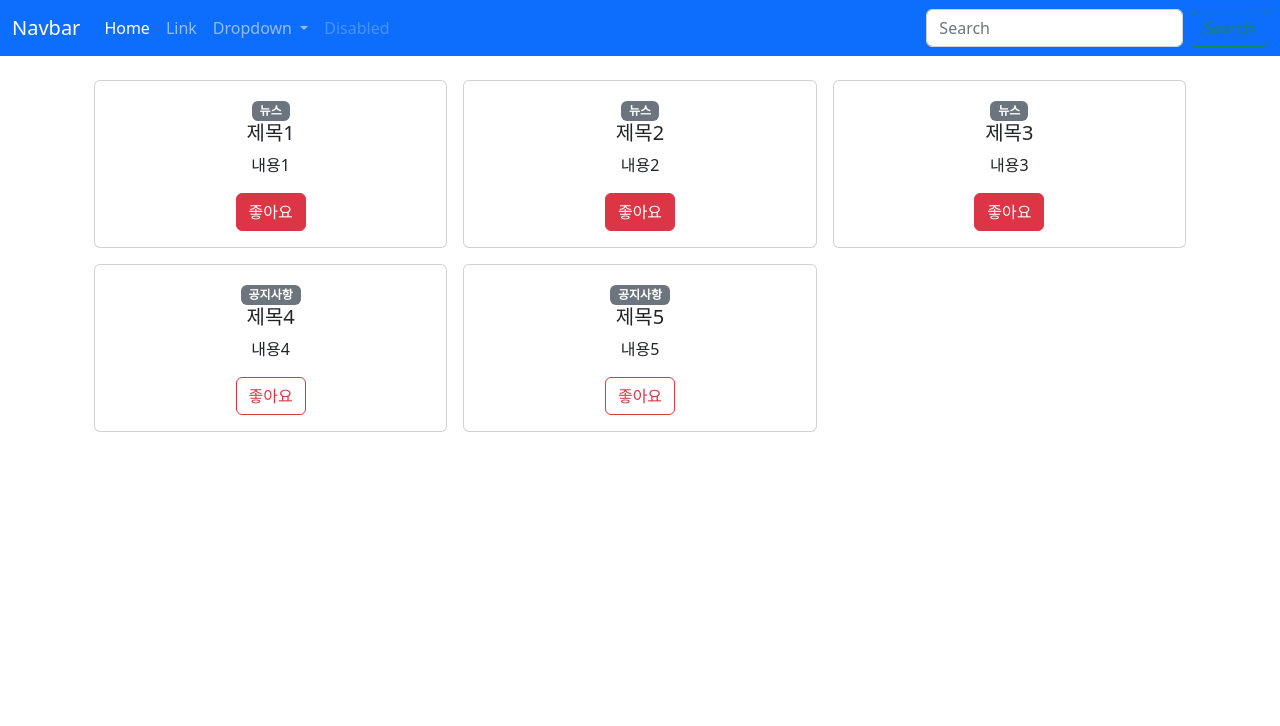
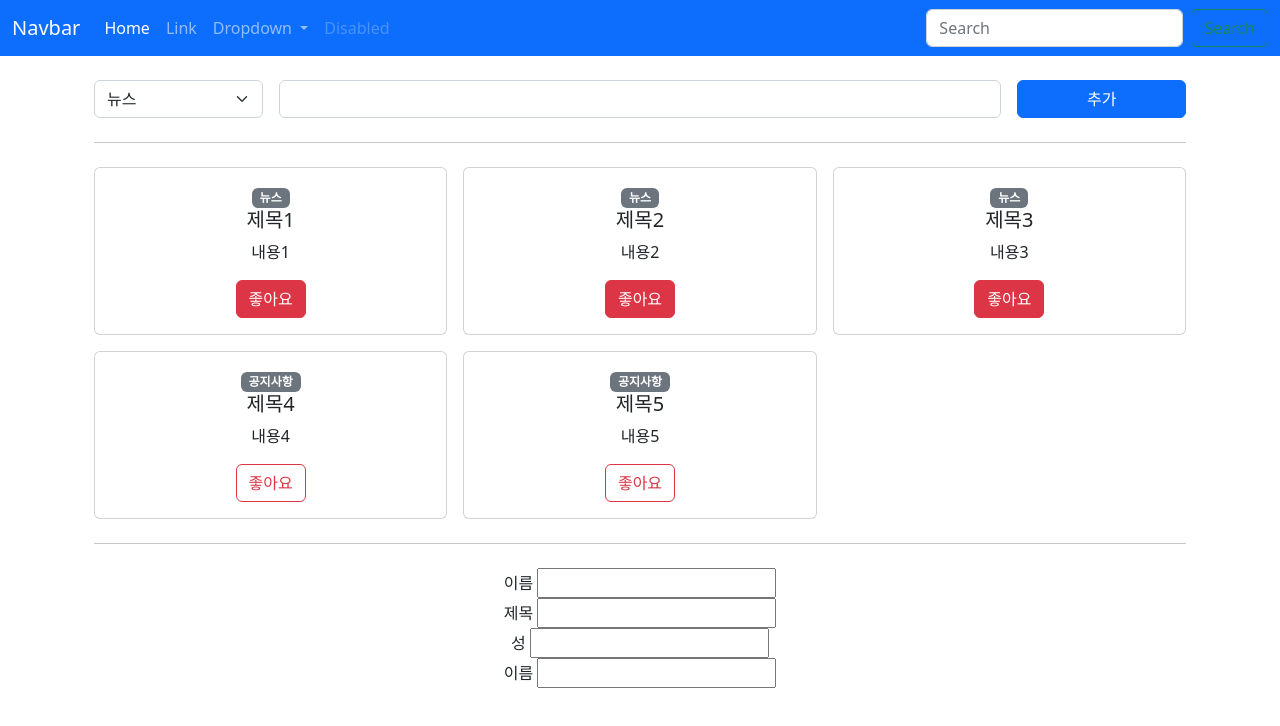
Before and after one commit to kimyezzang97/vue3-basic, a Vue app: page / in a window 1280 px wide. Shown: the top 726 px of the page. Built offline with nearby package versions, Linux system fonts and the light colour scheme.

Commit message:
event (emit)

```diff
--- a/src/components/AppCard.vue
+++ b/src/components/AppCard.vue
@@ -38,7 +38,7 @@ export default {
 		},
 		contents: {
 			type: String,
-			reauired: true,
+			//reauired: true,
 		},
 		isLike: {
 			type: Boolean,
--- /dev/null
+++ b/src/components/LabelInput.vue
@@ -0,0 +1,38 @@
+<template>
+	<div>
+		<label>
+			{{ label }}
+			<!-- <input v-model="username" type="text" /> -->
+			<input v-model="value" type="text" />
+
+			<!-- <input
+				:value="modelValue"
+				@input="event => $emit('update:modelValue', event.target.value)"
+				type="text"
+			/> -->
+		</label>
+	</div>
+</template>
+
+<script>
+import { computed } from 'vue';
+
+computed;
+export default {
+	props: ['modelValue', 'label'], // value
+	emits: ['update:modelValue'], // @input
+	setup(props, { emit }) {
+		const value = computed({
+			get() {
+				return props.modelValue;
+			},
+			set(value) {
+				emit('update:modelValue', value);
+			},
+		});
+		return { value };
+	},
+};
+</script>
+
+<style lang="scss" scoped></style>
--- /dev/null
+++ b/src/components/LabelTitle.vue
@@ -0,0 +1,31 @@
+<template>
+	<div>
+		<label>
+			{{ label }}
+			<input v-model="value" type="text" />
+		</label>
+	</div>
+</template>
+
+<script>
+import { computed } from 'vue';
+
+computed;
+export default {
+	props: ['title', 'label'], // value
+	emits: ['update:title'], // @input
+	setup(props, { emit }) {
+		const value = computed({
+			get() {
+				return props.title;
+			},
+			set(value) {
+				emit('update:title', value);
+			},
+		});
+		return { value };
+	},
+};
+</script>
+
+<style lang="scss" scoped></style>
--- /dev/null
+++ b/src/components/PostCreate.vue
@@ -0,0 +1,61 @@
+<template>
+	<div class="row g-3">
+		<!-- <button
+			class="btn btn-primary"
+			@click="$emit('createPost', 1, 2, 3, '김길동')"
+		> -->
+		<div class="col col-2">
+			<select
+				v-model="type"
+				class="form-select"
+				aria-label="Default select example"
+			>
+				<option value="news">뉴스</option>
+				<option value="notice">공지사항</option>
+			</select>
+		</div>
+		<div class="col col-8">
+			<input v-model="title" type="test" class="form-control" />
+		</div>
+		<div class="col col-2 d-grid">
+			<button class="btn btn-primary" @click="createPost">추가</button>
+		</div>
+	</div>
+</template>
+
+<script>
+import { ref } from 'vue';
+
+export default {
+	//setup(props, context) {
+	emits: {
+		createPost: newPost => {
+			console.log('validator : ', newPost);
+			if (!newPost.type) {
+				return false;
+			} else if (!newPost.title) {
+				return false;
+			}
+			return true;
+		},
+	},
+	setup(props, { emit }) {
+		// emit 축약
+		const type = ref('news');
+		const title = ref('');
+		const createPost = () => {
+			const newPost = {
+				type: type.value,
+				title: title.value,
+			};
+
+			emit('createPost', newPost);
+			type.value = 'news';
+			title.value = '';
+		};
+		return { createPost, title, type };
+	},
+};
+</script>
+
+<style lang="scss" scoped></style>
--- a/src/components/TheVIew.vue
+++ b/src/components/TheVIew.vue
@@ -3,6 +3,10 @@
 		<main>
 			<div class="container">
 				<div class="container text-center py-4">
+					<PostCreate @create-post="createPost"></PostCreate>
+
+					<hr class="my-4" />
+
 					<div class="row g-3">
 						<div v-for="post in posts" :key="post.id" class="col col-4">
 							<AppCard
@@ -17,6 +21,19 @@
 							<!-- <button @click="post.isLike = !post.isLike">toggle</button> -->
 						</div>
 					</div>
+					<hr class="my-4" />
+					<!--
+						modelValue
+						update:modelValue
+					-->
+					<!--:model-value="username"
+						@update:model-value="value => (username = value)"-->
+					<LabelInput v-model="username" label="이름"></LabelInput>
+					<LabelTitle v-model:title="username" label="제목"></LabelTitle>
+					<Username
+						v-model:firstname="firstname"
+						v-model:lastname="lastname"
+					></Username>
 				</div>
 			</div>
 		</main>
@@ -24,8 +41,12 @@
 </template>
 
 <script>
-import { reactive } from 'vue';
+import { reactive, ref } from 'vue';
 import AppCard from './AppCard.vue';
+import PostCreate from './PostCreate.vue';
+import LabelInput from './LabelInput.vue';
+import LabelTitle from './LabelTitle.vue';
+import Username from './Username.vue';
 
 export default {
 	setup() {
@@ -55,9 +76,17 @@ export default {
 		const toggleLike = post => {
 			post.isLike = !post.isLike;
 		};
-		return { posts };
+		const createPost = newPost => {
+			console.log('newPost: ', newPost);
+			posts.push(newPost);
+		};
+
+		const username = ref('');
+		const firstname = ref('');
+		const lastname = ref('');
+		return { posts, createPost, username, firstname, lastname };
 	},
-	components: { AppCard },
+	components: { AppCard, PostCreate, LabelInput, LabelTitle, Username },
 };
 </script>
 
--- /dev/null
+++ b/src/components/Username.vue
@@ -0,0 +1,31 @@
+<template>
+	<div>
+		<LabelInput
+			:model-value="firstname"
+			@update:model-value="value => $emit('update:firstname', value)"
+			label="성"
+		></LabelInput>
+		<LabelInput
+			:model-value="lastname"
+			@update:model-value="value => $emit('update:lastname', value)"
+			label="이름"
+		></LabelInput>
+	</div>
+</template>
+
+<script>
+import LabelInput from './LabelInput.vue';
+
+export default {
+	props: ['fistname', 'lastname'],
+	emits: ['pdate:firstname', 'update:lastname'],
+	components: {
+		LabelInput,
+	},
+	setup() {
+		return {};
+	},
+};
+</script>
+
+<style lang="scss" scoped></style>
```
